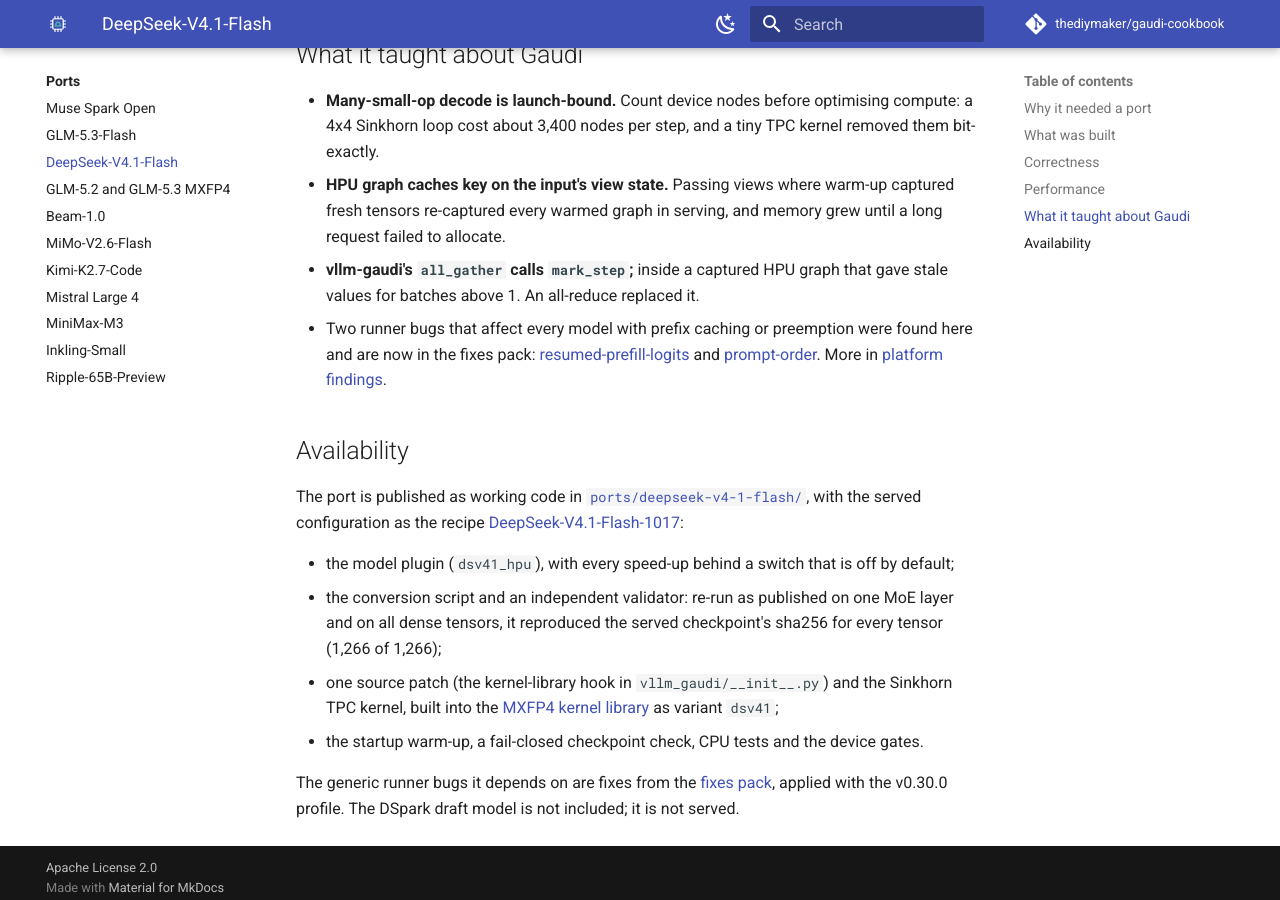
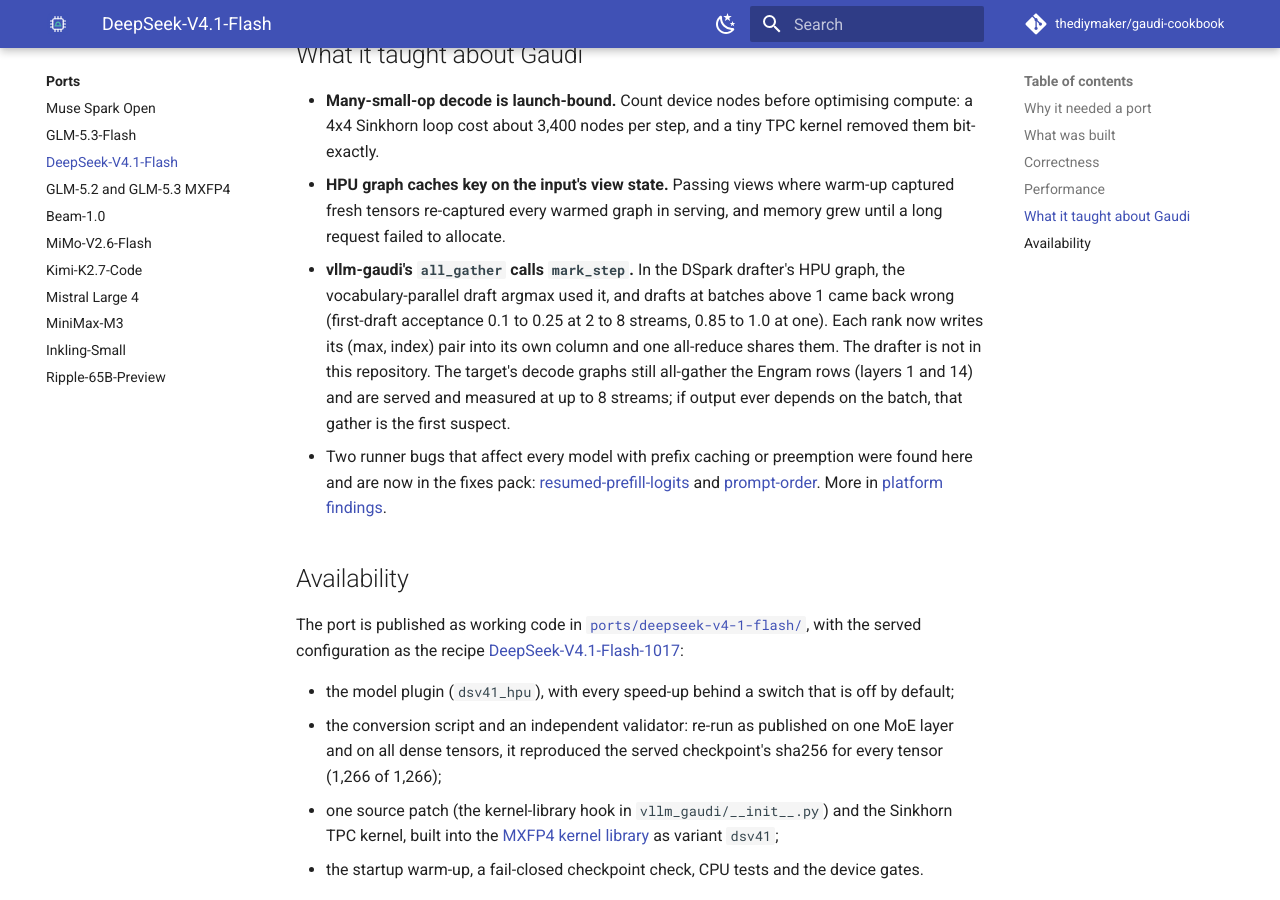
Before and after one commit to thediymaker/gaudi-cookbook, an MkDocs documentation site: the page built from docs/ports/deepseek-v4-1-flash.md, in a window 1280 px wide and 900 px high, scrolled down 4343 px. Built offline with MkDocs 1.6.1 and Material for MkDocs 9.7.7, drawn with Linux system fonts in a browser that asks for light colours; comment, search, counter and statistics services are not loaded.

Commit message:
Say which all_gather the DeepSeek-V4.1 write-up's lesson is about
The write-up said an all-reduce replaced vllm-gaudi's all_gather inside a
captured HPU graph, which reads as the target's decode graph. The change was in
the DSpark drafter's vocabulary-parallel argmax, which this repository does not
ship; the target's decode graphs still all-gather the Engram rows. The bullet
now says where the fix went and where the remaining gather is.

Refs #1.

```diff
--- a/docs/ports/deepseek-v4-1-flash.md
+++ b/docs/ports/deepseek-v4-1-flash.md
@@ -130,8 +130,12 @@ server (same node, restarted without speculation), essays run 1.28x / 1.17x / 1.
   about 3,400 nodes per step, and a tiny TPC kernel removed them bit-exactly.
 - **HPU graph caches key on the input's view state.** Passing views where warm-up captured fresh tensors re-captured
   every warmed graph in serving, and memory grew until a long request failed to allocate.
-- **vllm-gaudi's `all_gather` calls `mark_step`;** inside a captured HPU graph that gave stale values for batches
-  above 1. An all-reduce replaced it.
+- **vllm-gaudi's `all_gather` calls `mark_step`.** In the DSpark drafter's HPU graph, the vocabulary-parallel draft
+  argmax used it, and drafts at batches above 1 came back wrong (first-draft acceptance 0.1 to 0.25 at 2 to 8
+  streams, 0.85 to 1.0 at one). Each rank now writes its (max, index) pair into its own column and one all-reduce
+  shares them. The drafter is not in this repository. The target's decode graphs still all-gather the Engram rows
+  (layers 1 and 14) and are served and measured at up to 8 streams; if output ever depends on the batch, that
+  gather is the first suspect.
 - Two runner bugs that affect every model with prefix caching or preemption were found here and are now in the fixes
   pack:
   [resumed-prefill-logits](../fixes/resumed-prefill-logits.md) and [prompt-order](../fixes/prompt-order.md). More in
```
